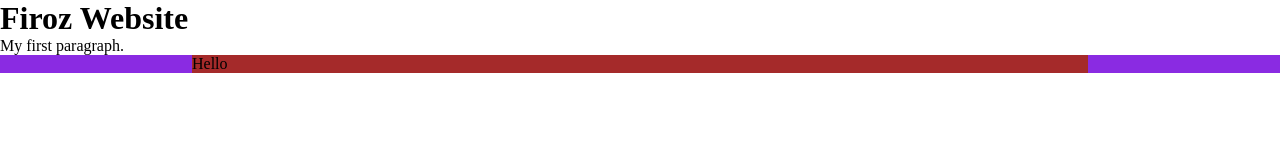
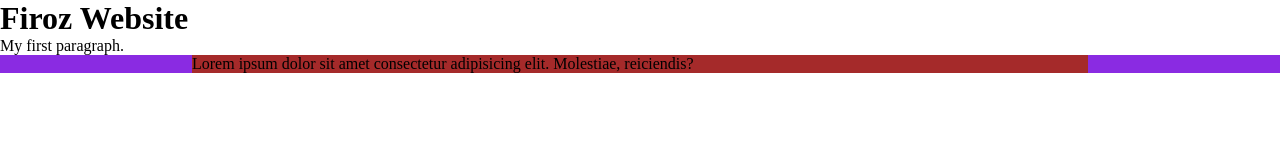
Before and after one commit to firozmamun-bd/HTML-final-project, a plain HTML site: page index.html in a window 1280 px wide. Drawn offline with Linux system fonts and the light colour scheme.

Commit message:
second commit

```diff
--- a/index.html
+++ b/index.html
@@ -14,7 +14,8 @@
 <div class="header-section">
 
     <div class="container">
-        Hello
+
+<p>Lorem ipsum dolor sit amet consectetur adipisicing elit. Molestiae, reiciendis?</p>
     </div>
 </div>
 </html>
```
